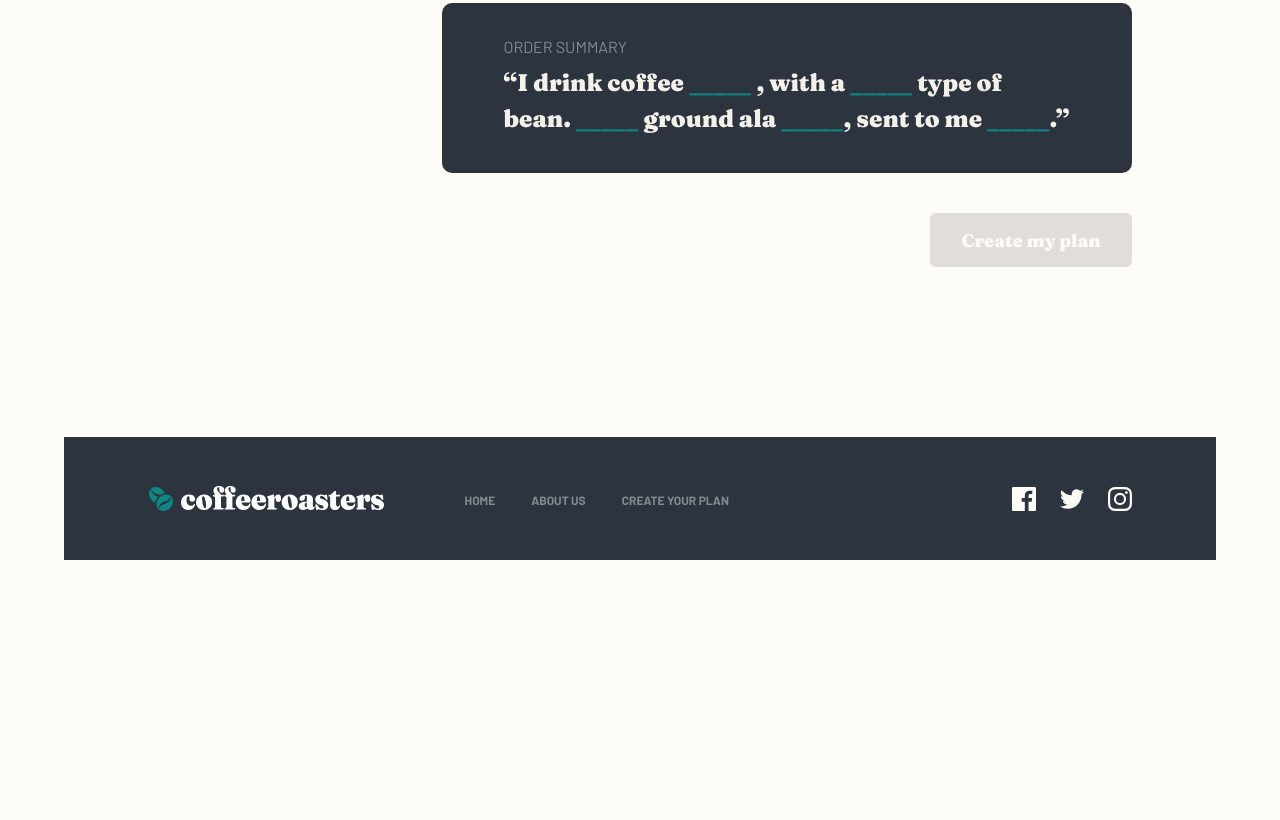
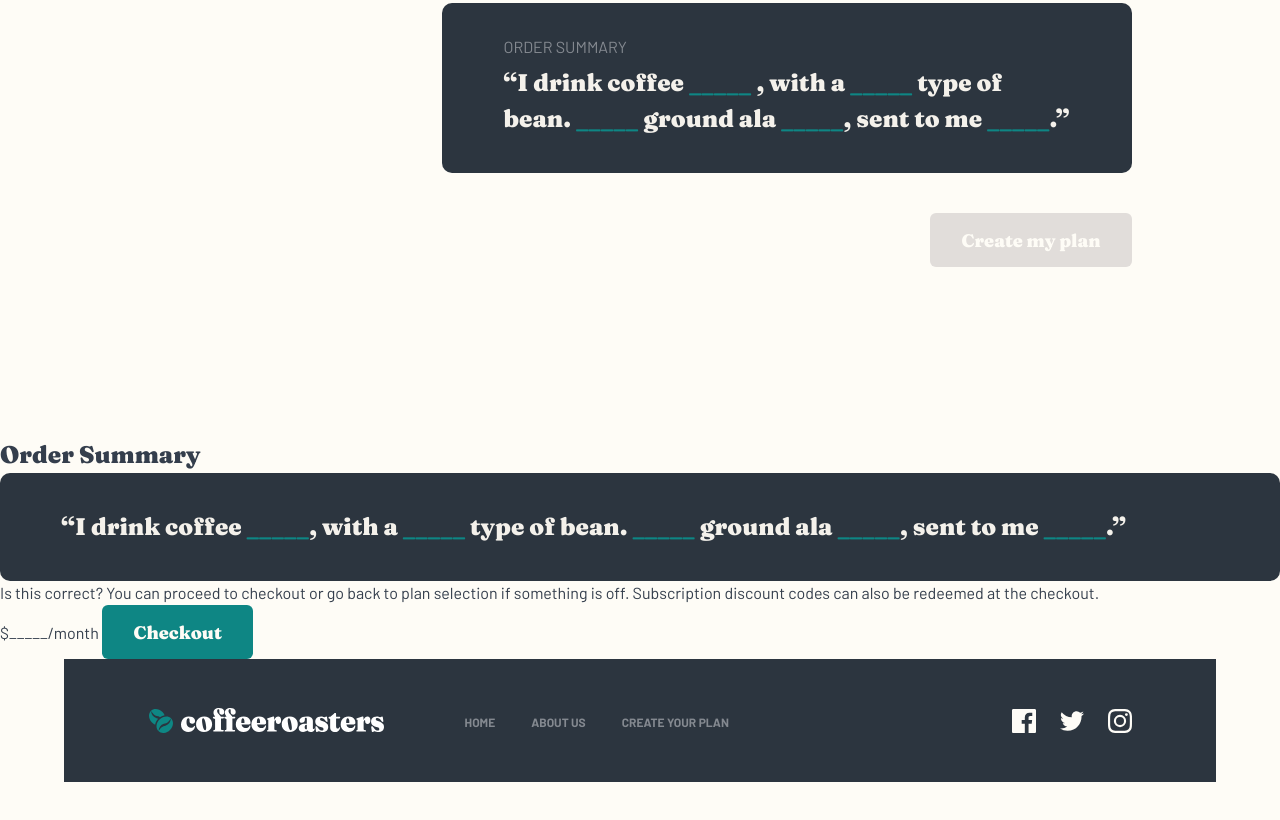
Before and after one commit to karolbanat/coffeeroasters-subscription-site, a website: page plan.html in a window 1280 px wide. Shown: the part 2141-2961 px from the top of the page. Before the commit the page ends 2789 px from the top, so only its background shows below. Drawn offline with Linux system fonts and the light colour scheme.

Commit message:
Basic modal HTML structure

```diff
--- a/plan.html
+++ b/plan.html
@@ -385,17 +385,29 @@
     </main>
 
     <!-- Modal -->
-    <!-- Order Summary
-
-    “I drink coffee _____, with a _____ type of bean. _____ ground ala _____,
-    sent to me _____.”
-
-    Is this correct? You can proceed to checkout or go back to plan selection if something
-    is off. Subscription discount codes can also be redeemed at the checkout.
-
-    $_____/month
-
-    Checkout -->
+    <div aria-modal="true"
+         aria-labelledby="modal-heading"
+         role="dialog"
+         class="modal">
+        <h2 id="modal-heading"
+            class="modal__heading">Order Summary</h2>
+        <div class="modal__body">
+            <div class="summary">
+                <p class="summary__text">“I drink coffee <span>_____</span>, with a <span>_____</span> type of bean.
+                    <span>_____</span> ground ala <span>_____</span>,
+                    sent to me <span>_____</span>.”
+                </p>
+            </div>
+            <p>Is this correct? You can proceed to checkout or go back to plan selection if something
+                is off. Subscription discount codes can also be redeemed at the checkout.</p>
+            <div class="modal__checkout">
+                <span id="modal-checkout-price"
+                      class="modal-checkout-price">$_____/month</span>
+                <button class="button button--primary">Checkout<span id="button-modal-checkout-price"
+                          class="modal-checkout-price"></span></button>
+            </div>
+        </div>
+    </div>
     <!-- End modal -->
 
     <footer class="primary-footer">
```
